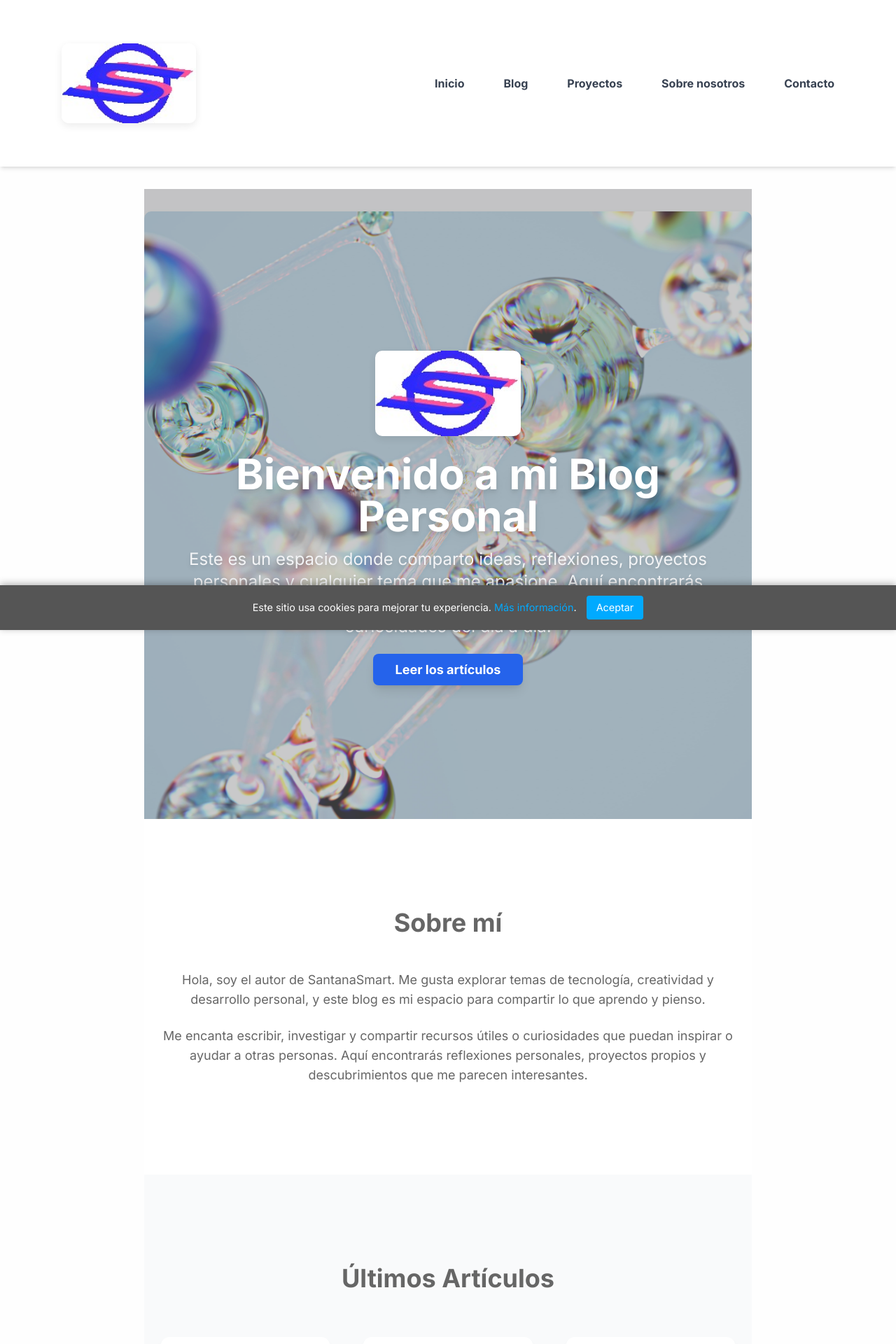
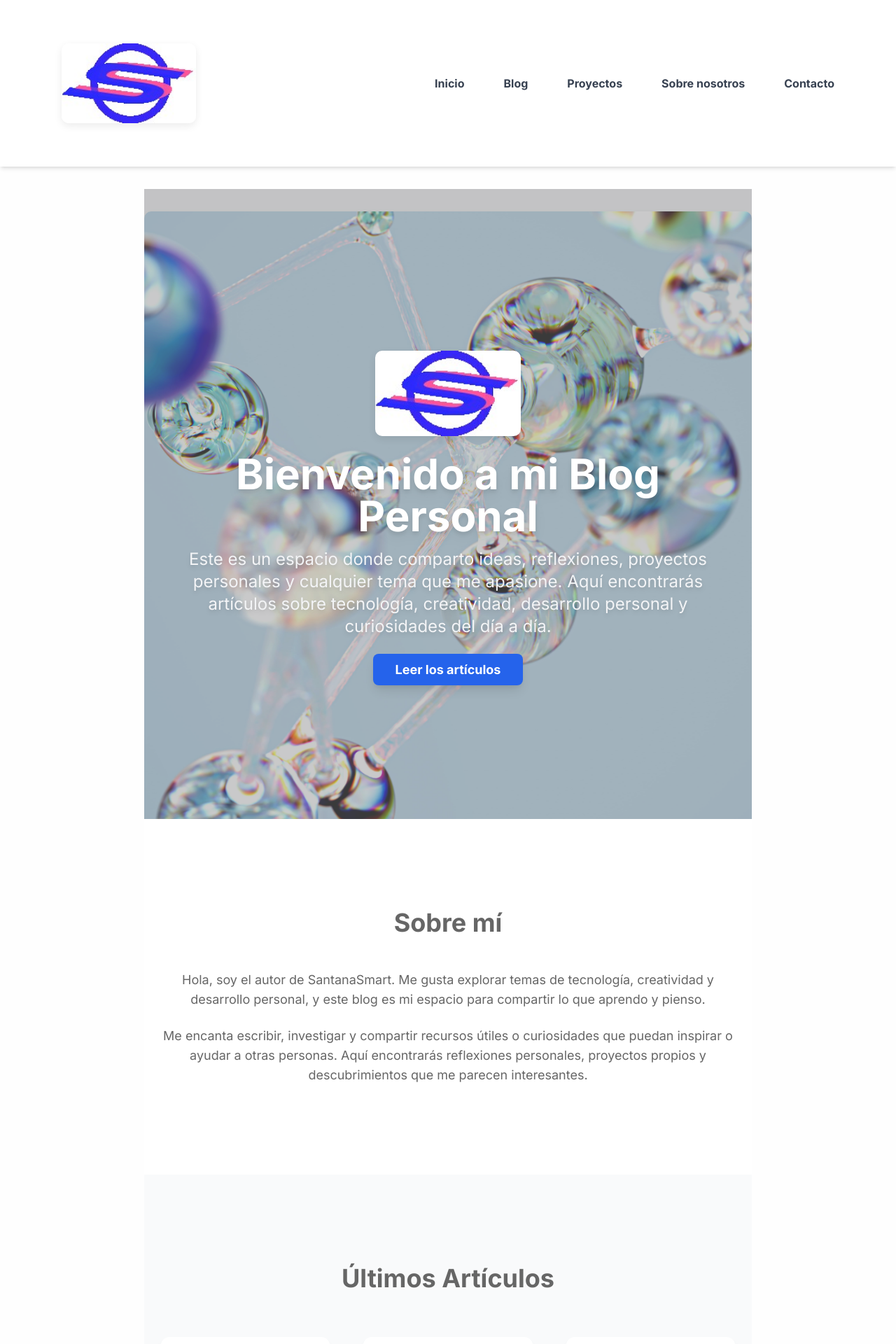
Before and after one commit to santanasmart/santanasmart.github.io, a Jekyll site: the page built from index.md, in a window 1280 px wide. Shown: the top 1920 px of the page at 70% size. Built offline with Jekyll 4.4.1, drawn with Linux system fonts in a browser that asks for light colours; nearby versions of some CDN libraries; comment, search, counter and statistics services are not loaded.

Commit message:
Update default.html

```diff
--- a/_layouts/default.html
+++ b/_layouts/default.html
@@ -112,30 +112,6 @@
   {{ content }}
 </main>
 
-<!-- Banner de cookies -->
-<div id="cookie-banner" style="
-  position:fixed;
-  bottom:0;
-  left:0;
-  width:100%;
-  background:#555;
-  color:#fff;
-  padding:15px 10px;
-  text-align:center;
-  z-index:9999;
-  box-shadow:0 -2px 10px rgba(0,0,0,0.3);
-  font-size:0.9rem;">
-  Este sitio usa cookies para mejorar tu experiencia.
-  <a href="/politica-cookies/" style="color:#0af;">Más información</a>.
-  <button id="accept-cookies" style="
-    margin-left:10px;
-    padding:6px 14px;
-    background:#0af;
-    border:none;
-    border-radius:4px;
-    color:#fff;
-    cursor:pointer;">Aceptar</button>
-</div>
 
 <script>
 document.addEventListener("DOMContentLoaded", function() {
```
